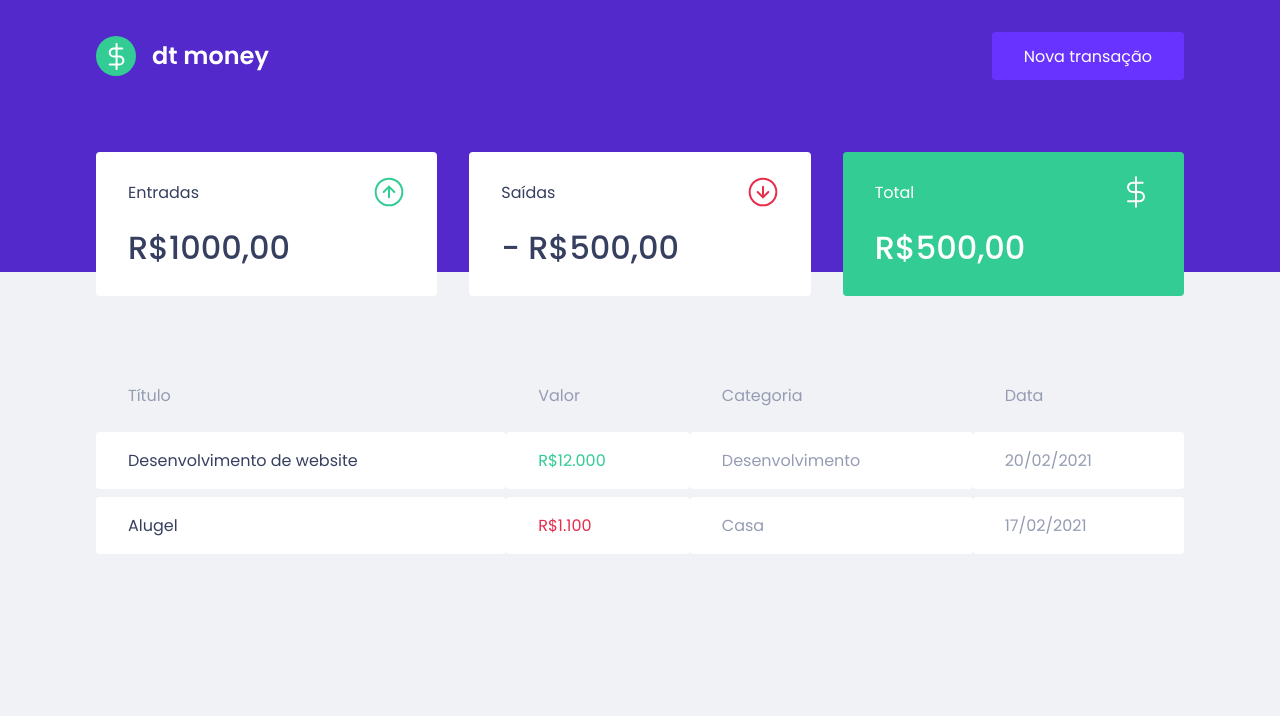
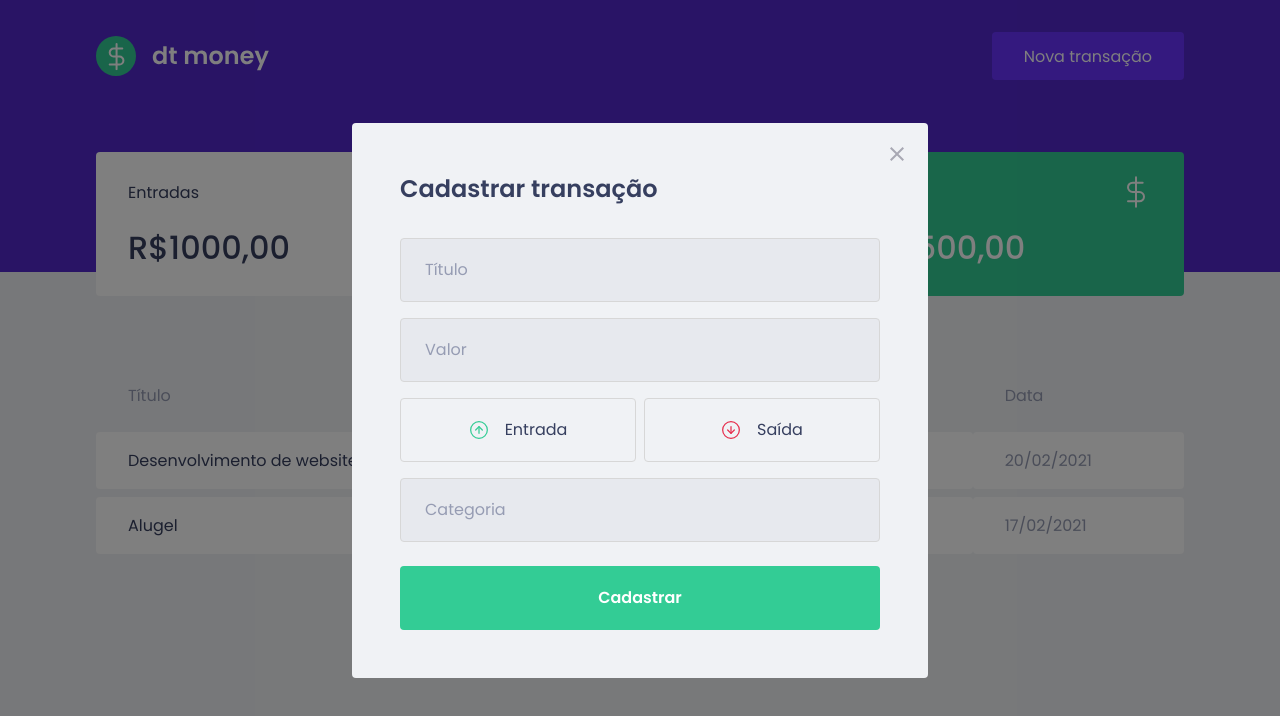
Before and after one commit to ViniciusHack/dtmoney, a React (Create React App) app: page / in a window 1280 px wide. Both pictures are taken after a click on the button "Nova transação". Shown: the top 716 px of the page. Built offline with nearby package versions, Linux system fonts and the light colour scheme; no server answers; what miragejs would draw is missing.

Commit message:
feature: Visual modal and form

```diff
--- a/package.json
+++ b/package.json
@@ -5,8 +5,10 @@
   "dependencies": {
     "axios": "^0.26.0",
     "miragejs": "^0.1.43",
+    "polished": "^4.1.4",
     "react": "^17.0.2",
     "react-dom": "^17.0.2",
+    "react-modal": "^3.14.4",
     "react-scripts": "5.0.0",
     "styled-components": "^5.3.3",
     "web-vitals": "^2.1.0"
@@ -19,6 +21,7 @@
     "@types/node": "^16.7.13",
     "@types/react": "^17.0.20",
     "@types/react-dom": "^17.0.9",
+    "@types/react-modal": "^3.13.1",
     "@types/styled-components": "^5.1.22",
     "typescript": "^4.4.2"
   },
--- a/src/App.tsx
+++ b/src/App.tsx
@@ -1,12 +1,29 @@
 import { Dashboard } from './components/Dashboard';
 import { Header } from './components/Header';
+import Modal from 'react-modal';
 import { GlobalStyle } from './styles/global';
+import { useState } from 'react';
+import { NewTransactionModal } from './components/NewTransactionModal';
+
+Modal.setAppElement('#root')
 
 export function App() {
+
+  const [isNewTransactionModalOpen, setIsNewTransactionModalOpen] = useState(false);
+
+  function handleOpenNewTransactionModal() {
+      setIsNewTransactionModalOpen(true);
+  }
+
+  function handleCloseNewTransactionModal() {
+      setIsNewTransactionModalOpen(false);
+  }
+
   return (
     <>
-      <Header />
+      <Header onOpenNewTransactionModal={handleOpenNewTransactionModal}/>
       <Dashboard />
+      <NewTransactionModal isOpen={isNewTransactionModalOpen} onRequestClose={handleCloseNewTransactionModal} />
       <GlobalStyle />
     </>
   );
--- a/src/components/Header/index.tsx
+++ b/src/components/Header/index.tsx
@@ -1,12 +1,20 @@
+import { useState } from 'react'
+import Modal from 'react-modal'
 import logoImg from '../../assets/logo.svg'
 import { Container, Content } from './styles'
 
-export function Header() {
+interface HeaderProps {
+    onOpenNewTransactionModal: () => void;
+}
+
+
+export function Header({ onOpenNewTransactionModal }: HeaderProps) {
+
     return (
         <Container>
             <Content>
                 <img src={logoImg} alt="dt money" />
-                <button type="button">Nova transação</button>
+                <button type="button" onClick={onOpenNewTransactionModal}>Nova transação</button>
             </Content>
         </Container>
     )
--- /dev/null
+++ b/src/components/NewTransactionModal/index.tsx
@@ -0,0 +1,57 @@
+
+import Modal from 'react-modal'
+import { Container, TransactionTypeContainer } from './styles'
+import closeImg from '../../assets/close.svg'
+import incomeImg from '../../assets/income.svg'
+import outcomeImg from '../../assets/outcome.svg'
+
+interface NewTransactionModalProps {
+    isOpen: boolean;
+    onRequestClose: () => void;
+}
+
+export function NewTransactionModal({onRequestClose, isOpen}:NewTransactionModalProps) {
+    return (
+    <Modal
+          isOpen={isOpen}
+          onRequestClose={onRequestClose}
+          overlayClassName="react-modal-overlay"
+          className="react-modal-content"
+
+          >
+              <button type="button"
+               onClick={onRequestClose}
+                className="react-modal-close"
+                >
+                <img src={closeImg} alt="Fechar modal" />
+              </button>
+        <Container>
+          <h2>Cadastrar transação</h2>
+
+          <input placeholder="Título"/>
+
+          <input type="number" placeholder="Valor"/>
+
+          <TransactionTypeContainer>
+
+            <button type="button">
+              <img src={incomeImg} alt="Entrada" />
+              <span>Entrada</span>
+            </button>
+
+            <button type="button">
+              <img src={outcomeImg} alt="Saída" />
+              <span>Saída</span>
+            </button>
+
+          </TransactionTypeContainer>
+
+          <input placeholder="Categoria"/>
+
+          <button type="submit">Cadastrar</button>
+        </Container>
+
+      </Modal>
+
+    );
+}
--- /dev/null
+++ b/src/components/NewTransactionModal/styles.ts
@@ -0,0 +1,89 @@
+import styled from "styled-components";
+import { darken } from 'polished'
+
+export const Container = styled.form`
+
+    h2 {
+        color: var(--text-title);
+        font-size: 1.5rem;
+        margin-bottom: 2rem;
+    }
+        input {
+            width: 100%;
+            padding: 0 1.5rem;
+            height: 4rem;
+            border-radius: .25rem;
+
+            border: 1px solid #d7d7d7;
+            background: #e7e9ee;
+
+            font-weight: 400;
+            font-size: 1rem;
+
+            &::placeholder {
+                color: var(--text-body);
+            }
+
+            & + input {
+                margin-top: 1rem;
+            }
+        }
+
+        button[type="submit"] {
+                width: 100%;
+                padding: 0 1.5rem;
+                height: 4rem;
+                background: var(--green);
+                color: #fff;
+                border-radius: .25rem;
+                border: 0;
+                font-size: 1rem;
+                margin-top: 1.5rem;
+                font-weight: 600;
+
+
+                transition: filter 0.2s;
+
+                &:hover {
+                    filter: brightness(0.9)
+                }
+            }
+
+
+`
+
+export const TransactionTypeContainer = styled.div`
+    margin: 1rem 0;
+    display: grid;
+    grid-template-columns: 1fr 1fr;
+    gap: .5rem;
+
+    button {
+        height: 4rem;
+        border: 1px solid #d7d7d7;
+        border-radius: .25rem;
+
+        background: transparent;
+
+        display: flex;
+        align-items: center;
+        justify-content: center;
+        transition: border-color .2s;
+
+        &:hover {
+            border-color: ${darken(0.1, '#d7d7d7')}
+        }
+
+        img {
+            width: 20px;
+            height: 20px;
+        }
+
+        span {
+            display: inline-block;
+            margin-left: 1rem;
+            font-size: 1rem;
+            color: var(--text-title);
+        }
+    }
+`
--- a/src/styles/global.ts
+++ b/src/styles/global.ts
@@ -51,4 +51,40 @@
         cursor: not-allowed;
     }
 
+    .react-modal-overlay {
+        background: rgba(0,0,0, 0.5);
+
+        position: fixed;
+        top: 0;
+        bottom: 0;
+        right:0;
+        left: 0;
+
+        display: flex;
+        align-items: center;
+        justify-content: center;
+    }
+
+    .react-modal-content {
+        width: 100%;
+        max-width: 576px;
+
+        background: var(--background);
+        padding: 3rem;
+        position: relative;
+        border-radius: 0.25rem;
+    }
+
+    .react-modal-close {
+        position: absolute;
+        right: 1.5rem;
+        top: 1.5rem;
+        border: 0;
+        background: transparent;
+        transition: filter 0.2s;
+
+        &:hover {
+            filter: brightness(0.8)
+        }
+    }
 `
```
Also changed, not shown: 1 other file (tests, documents, lock files or other folders).
